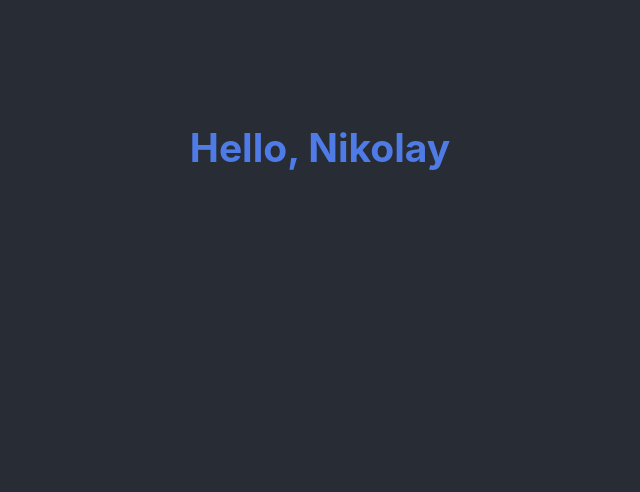
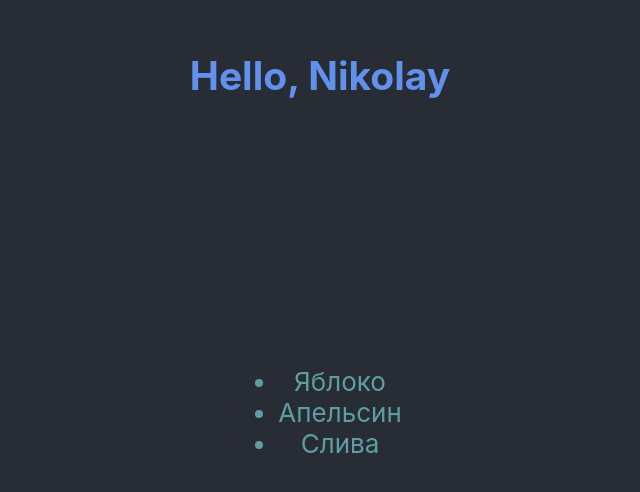
Before and after one commit to Vanzhin/react_course, a React (Create React App) app: page / in a window 1280 px wide. Shown: the part 148-640 px from the top of the page, without its empty margins (320-960 px from the left). Built offline with nearby package versions, Linux system fonts and the light colour scheme.

Commit message:
hw1 updated

```diff
--- a/src/App.js
+++ b/src/App.js
@@ -1,13 +1,16 @@
 import './App.css';
 import Message from "./Message";
+import List from "./List";
 
 function App() {
 
-    const name = 'Nikolay'
+    const name = 'Nikolay';
+    const array = ["Яблоко", "Апельсин", "Слива"];
     return (
         <div className="App">
             <header className="App-header">
                 <Message name = {name}/>
+                <List array = {array}/>
             </header>
         </div>
     );
--- /dev/null
+++ b/src/List.js
@@ -0,0 +1,17 @@
+import React from 'react';
+
+function List({array}) {
+    return (
+        <div className={"showBlue"}>
+            <ul>
+                {array.map(name => (
+                    <li>
+                        {name}
+                    </li>
+                ))}
+            </ul>
+        </div>
+    );
+}
+
+export default List;
```
Also changed, not shown: 1 other file (tests, documents, lock files or other folders).
